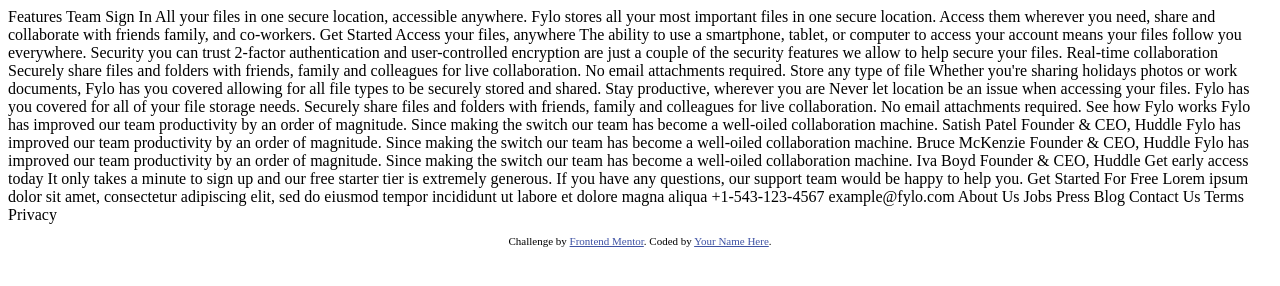
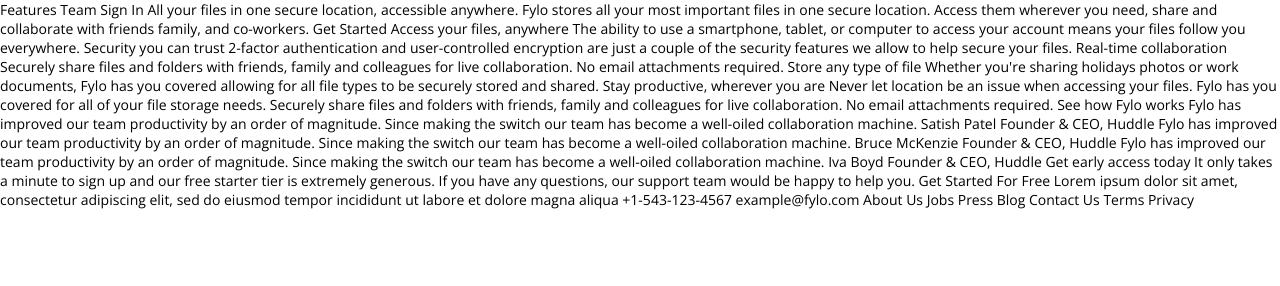
Before and after one commit to kacperkwinta/Fylo-dark-theme-landing-page, a plain HTML site: page index.html in a window 1280 px wide. Drawn offline with nearby package versions, Linux system fonts and the light colour scheme.

Commit message:
basic styles applied 💅

```diff
--- a/index.html
+++ b/index.html
@@ -1,106 +1,66 @@
 <!DOCTYPE html>
 <html lang="en">
 	<head>
-  <meta charset="UTF-8">
-  <meta name="viewport" content="width=device-width, initial-scale=1.0"> <!-- displays site properly based on user's device -->
-
-  <link rel="icon" type="image/png" sizes="32x32" href="./images/favicon-32x32.png">
-
-  <title>Frontend Mentor | Fylo landing page with dark theme and features grid</title>
-
-  <!-- Feel free to remove these styles or customise in your own stylesheet 👍 -->
-  <style>
-    .attribution { font-size: 11px; text-align: center; }
-    .attribution a { color: hsl(228, 45%, 44%); }
-  </style>
+		<meta charset="UTF-8" />
+		<meta name="viewport" content="width=device-width, initial-scale=1.0" />
+    <!-- Favicon -->
+		<link
+			rel="icon"
+			type="image/png"
+			sizes="32x32"
+			href="./images/favicon-32x32.png"
+		/>
+		<!-- Goggle fonts -->
+		<link rel="preconnect" href="https://fonts.googleapis.com" />
+		<link rel="preconnect" href="https://fonts.gstatic.com" crossorigin />
+		<link
+			href="https://fonts.googleapis.com/css2?family=Open+Sans:wght@400;700&family=Raleway:wght@400;700&display=swap"
+			rel="stylesheet"
+		/>
+		<!-- Css -->
+		<link rel="stylesheet" href="css/style.css" />
+		<title>
+			Frontend Mentor | Fylo landing page with dark theme and features grid
+		</title>
 	</head>
 	<body>
-  Features
-  Team
-  Sign In
+		Features Team Sign In All your files in one secure location, accessible
+		anywhere. Fylo stores all your most important files in one secure location.
+		Access them wherever you need, share and collaborate with friends family,
+		and co-workers. Get Started Access your files, anywhere The ability to use a
+		smartphone, tablet, or computer to access your account means your files
+		follow you everywhere. Security you can trust 2-factor authentication and
+		user-controlled encryption are just a couple of the security features we
+		allow to help secure your files. Real-time collaboration Securely share
+		files and folders with friends, family and colleagues for live
+		collaboration. No email attachments required. Store any type of file Whether
+		you're sharing holidays photos or work documents, Fylo has you covered
+		allowing for all file types to be securely stored and shared. Stay
+		productive, wherever you are Never let location be an issue when accessing
+		your files. Fylo has you covered for all of your file storage needs.
+		Securely share files and folders with friends, family and colleagues for
+		live collaboration. No email attachments required. See how Fylo works Fylo
+		has improved our team productivity by an order of magnitude. Since making
+		the switch our team has become a well-oiled collaboration machine. Satish
+		Patel Founder & CEO, Huddle Fylo has improved our team productivity by an
+		order of magnitude. Since making the switch our team has become a well-oiled
+		collaboration machine. Bruce McKenzie Founder & CEO, Huddle Fylo has
+		improved our team productivity by an order of magnitude. Since making the
+		switch our team has become a well-oiled collaboration machine. Iva Boyd
+		Founder & CEO, Huddle Get early access today It only takes a minute to sign
+		up and our free starter tier is extremely generous. If you have any
+		questions, our support team would be happy to help you. Get Started For Free
+		Lorem ipsum dolor sit amet, consectetur adipiscing elit, sed do eiusmod
+		tempor incididunt ut labore et dolore magna aliqua +1-543-123-4567
+		example@fylo.com About Us Jobs Press Blog Contact Us Terms Privacy
 
-  All your files in one secure location, accessible anywhere.
-
-  Fylo stores all your most important files in one secure location. Access them wherever
-  you need, share and collaborate with friends family, and co-workers.
-
-  Get Started
-
-  Access your files, anywhere
-
-  The ability to use a smartphone, tablet, or computer to access your account means your
-  files follow you everywhere.
-
-  Security you can trust
-
-  2-factor authentication and user-controlled encryption are just a couple of the security
-  features we allow to help secure your files.
-
-  Real-time collaboration
-
-  Securely share files and folders with friends, family and colleagues for live collaboration.
-  No email attachments required.
-
-  Store any type of file
-
-  Whether you're sharing holidays photos or work documents, Fylo has you covered allowing for all
-  file types to be securely stored and shared.
-
-  Stay productive, wherever you are
-
-  Never let location be an issue when accessing your files. Fylo has you covered for all of your file
-  storage needs.
-
-  Securely share files and folders with friends, family and colleagues for live collaboration. No email
-  attachments required.
-
-  See how Fylo works
-
-  Fylo has improved our team productivity by an order of magnitude. Since making the switch our team has
-  become a well-oiled collaboration machine.
-
-  Satish Patel
-  Founder & CEO, Huddle
-
-  Fylo has improved our team productivity by an order of magnitude. Since making the switch our team has
-  become a well-oiled collaboration machine.
-
-  Bruce McKenzie
-  Founder & CEO, Huddle
-
-  Fylo has improved our team productivity by an order of magnitude. Since making the switch our team has
-  become a well-oiled collaboration machine.
-
-  Iva Boyd
-  Founder & CEO, Huddle
-
-  Get early access today
-
-  It only takes a minute to sign up and our free starter tier is extremely generous. If you have any
-  questions, our support team would be happy to help you.
-
-  Get Started For Free
-
-  Lorem ipsum dolor sit amet, consectetur adipiscing elit, sed do eiusmod tempor incididunt ut labore et
-  dolore magna aliqua
-
-  +1-543-123-4567
-  example@fylo.com
-
-  About Us
-  Jobs
-  Press
-  Blog
-
-  Contact Us
-  Terms
-  Privacy
-
-  <footer>
+		<!-- <footer>
 			<p class="attribution">
-      Challenge by <a href="https://www.frontendmentor.io?ref=challenge" target="_blank">Frontend Mentor</a>.
-      Coded by <a href="#">Your Name Here</a>.
+				Challenge by
+				<a href="https://www.frontendmentor.io?ref=challenge" target="_blank"
+					>Frontend Mentor</a
+				>. Coded by <a href="#">Your Name Here</a>.
 			</p>
-  </footer>
+		</footer> -->
 	</body>
 </html>
--- /dev/null
+++ b/sass/style.scss
@@ -0,0 +1,36 @@
+// Colors
+
+$color-primary-1: hsl(217, 28%, 15%);
+$color-primary-2: hsl(218, 28%, 13%);
+$color-primary-3: hsl(216, 53%, 9%);
+$color-primary-4: hsl(219, 30%, 18%);
+
+$color-accent-1: hsl(176, 68%, 64%);
+$color-accent-2: hsl(198, 60%, 50%);
+$color-accent-3: hsl(0, 100%, 63%);
+
+$color-neutral-1: hsl(0, 0%, 100%);
+
+* {
+	padding: 0;
+	margin: 0;
+	box-sizing: border-box;
+}
+
+html {
+	font-size: 62.5%;
+	// Headings, Call-to-actions, Header Navigation
+	font-family: "Raleway", sans-serif;
+	// Body
+	font-family: "Open Sans", sans-serif;
+}
+
+body {
+	font-size: 1.4rem;
+}
+
+// SPACING SYSTEM (px)
+// 2 / 4 / 8 / 12 / 16 / 24 / 32 / 48 / 64 / 80 / 96 / 128
+
+// FONT SIZE SYSTEM (px)
+// 10 / 12 / 14 / 16 / 18 / 20 / 24 / 30 / 36 / 44 / 52 / 62 / 74 / 86 / 98
```
Also changed, not shown: css/style.css (added). Lines whose indentation alone changed are shown as unchanged.
